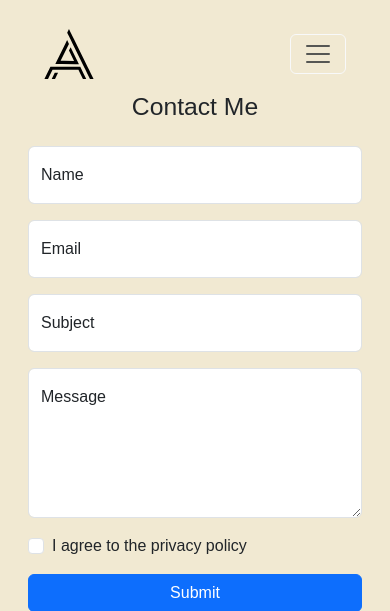
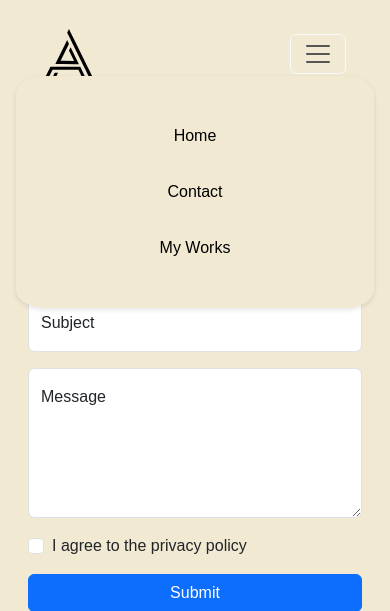
Before and after one commit to aemrcd/aemrcd-Portfolio, a Flask app: page /Contact in a window 390 px wide, after a click that opens the changed part. Shown: the top 611 px of the page. Run offline with Flask 3, Linux system fonts and the light colour scheme; some libraries are stand-ins or nearby versions; some web fonts are replaced.

Commit message:
Fix the burger in Mobile size

```diff
--- a/static/stylesheet.css
+++ b/static/stylesheet.css
@@ -151,13 +151,18 @@ body { font-family: 'Mochiy Pop One', sans-serif; }
     #imageCarousel video { height: 300px; }
 
     .navbar-brand img { width: 50px; height: 50px; }
+
+    /* Updated navbar styles */
     .navbar-collapse {
-        background-color: rgba(0, 0, 0, 0.8);
-        position: absolute;
-        top: 100%;
+        background-color: var(--hero-bg);
+        position: fixed;
+        top: 60px;
         left: 0;
         width: 100%;
         z-index: 1000;
+        padding: 1rem;
+        border-radius: 8%;
+        box-shadow: 0 2px 5px rgba(0,0,0,0.1);
     }
 
     .navbar-nav {
@@ -166,6 +171,13 @@ body { font-family: 'Mochiy Pop One', sans-serif; }
         padding: 1rem 0;
     }
 
+    .nav-item {
+        width: 100%;
+        text-align: center;
+        padding: 0.5rem 0;
+    }
+
+    /* Keep existing mobile styles */
     .hero-section { padding-top: 80px; }
     .hero-section .display-6,
     .hero-section .display-10,
@@ -178,6 +190,7 @@ body { font-family: 'Mochiy Pop One', sans-serif; }
         bottom: 10px;
         right: 10px;
     }
+
 }
 
 /* ===== Button Styles ===== */
@@ -206,16 +219,36 @@ body { font-family: 'Mochiy Pop One', sans-serif; }
     border-color: var(--button-hover);
 }
 
-@media (max-width: 1200px) { /* Adjust the breakpoint as needed */
+@media (max-width: 1200px) {
     .captcha-container .h-captcha {
         width: 250px;
         height: auto;
     }
 }
 
-@media (max-width: 992px) { /* Tablet sizes */
-    .captcha-container .h-captcha {
+
+@media (max-width: 991px) {
+  .navbar {
+    background-color: var(--hero-bg);
+    position: relative;
+    z-index: 1030;
+  }
+
+
+  .mobile-nav {
+    position: absolute;
+    top: 100%;
+    left: 0;
+    right: 0;
+    background-color: inherit;
+    padding: 1rem;
+    box-shadow: 0 2px 5px rgba(0,0,0,0.2);
+    border-radius: 0 0 8px 8px;
+  }
+
+  .captcha-container .h-captcha {
         width: 200px;
         height: auto;
     }
+
 }
--- a/templates/Contact.html
+++ b/templates/Contact.html
@@ -90,6 +90,6 @@
         </div>
     </div>
     <script src="https://js.hcaptcha.com/1/api.js?hl=en" async defer></script>
-
+    <script src="https://cdn.jsdelivr.net/npm/bootstrap@5.3.0/dist/js/bootstrap.bundle.min.js"></script>
 </body>
 </html>
--- a/templates/navbar.html
+++ b/templates/navbar.html
@@ -17,7 +17,7 @@
 
       <!-- Navbar Links -->
       <div
-        class="collapse navbar-collapse justify-content-lg-end"
+        class="z-3 collapse navbar-collapse justify-content-lg-end"
         id="navbarNav"
       >
         <ul class="navbar-nav text-center text-lg-start">
```
